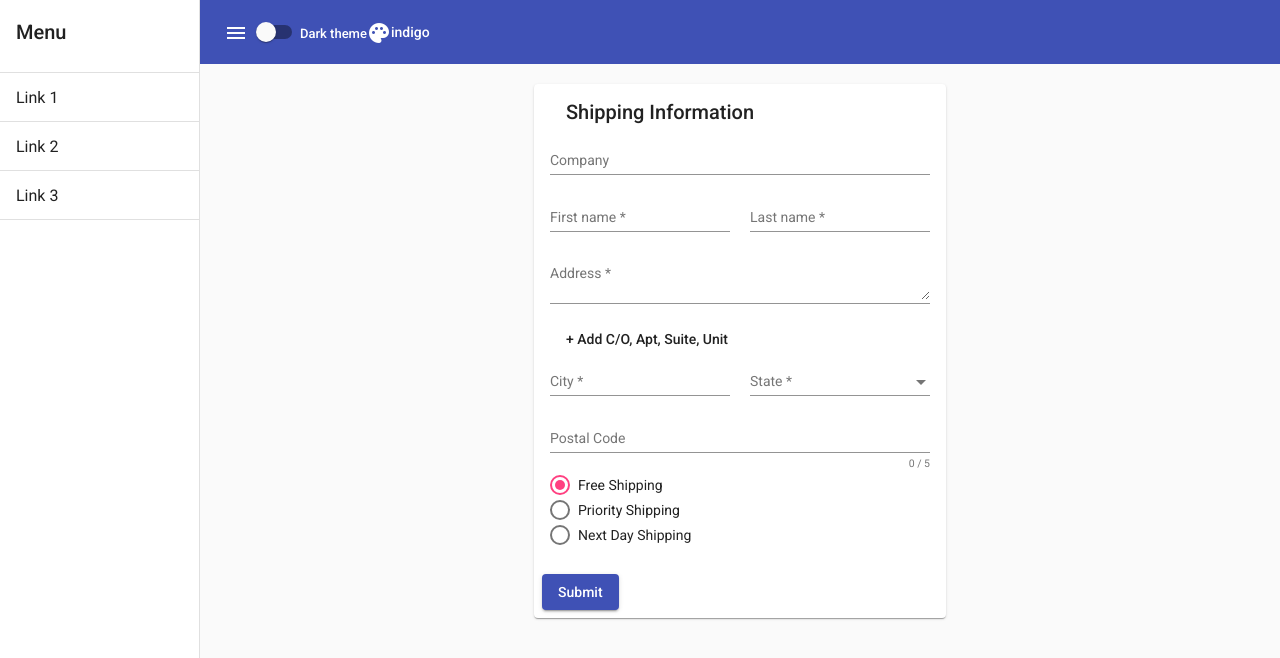
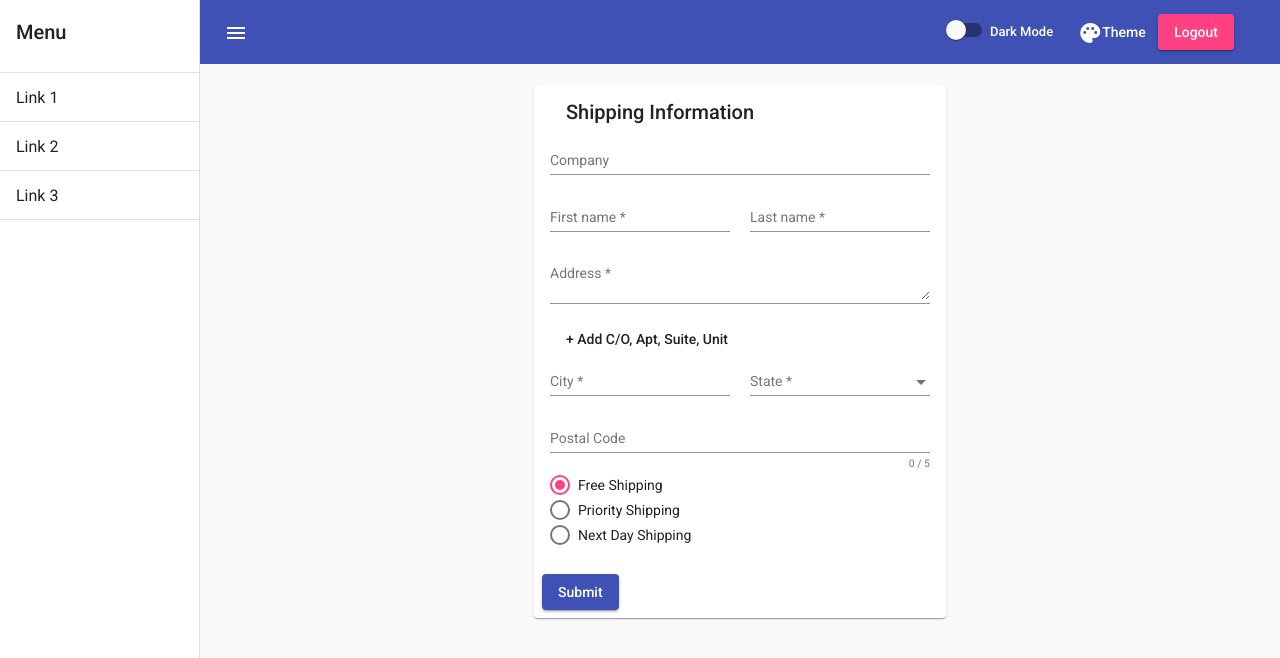
Before and after one commit to Kushalbaldev/material-demo, an Angular app: page /main-view in a window 1280 px wide. Shown: the top 658 px of the page. Built offline with nearby package versions, Linux system fonts and the light colour scheme.

Commit message:
added router link for logout

```diff
--- a/src/app/matnavigation/matnavigation.component.html
+++ b/src/app/matnavigation/matnavigation.component.html
@@ -1,6 +1,5 @@
 <mat-sidenav-container class="sidenav-container">
-  <mat-sidenav #drawer class="sidenav" fixedInViewport [attr.role]="(isHandset$ | async) ? 'dialog' : 'navigation'"
-    [mode]="(isHandset$ | async)? 'over':'side'" [opened]="(isHandset$ | async) === false">
+    <mat-sidenav #drawer class="sidenav" fixedInViewport [attr.role]="(isHandset$ | async) ? 'dialog' : 'navigation'" [mode]="(isHandset$ | async)? 'over':'side'" [opened]="(isHandset$ | async) === false">
         <mat-toolbar>Menu</mat-toolbar>
         <mat-nav-list>
             <mat-divider></mat-divider>
@@ -17,25 +16,26 @@
             <button type="button" aria-label="Toggle sidenav" mat-icon-button (click)="drawer.toggle()">
         <mat-icon aria-label="Side nav toggle icon">menu</mat-icon>
       </button>
-      <!-- <span class="example-spacer"></span> -->
-      <mat-slide-toggle (change)="onDarkModeSwitched($event)">
-        <span style="font-size: small;">Dark theme</span>
+            <span class="example-spacer">
+        <mat-slide-toggle style="padding-right: 95px;" (change)="onDarkModeSwitched($event)">
+          <span style="font-size: small;">Dark Mode</span>
             </mat-slide-toggle>
             <mat-menu #palleteMenu="matMenu">
                 <mat-card style="display: contents">
                     <mat-card-content>
                         <mat-radio-group [(ngModel)]="this.themos" (change)="themeChanged()" class="example-radio-group">
-              <mat-radio-button class="example-radio-button" *ngFor="let theme of matThemes; let i=index" [value]="theme"
-                checked="mat-indigo-theme">
+                            <mat-radio-button class="example-radio-button" *ngFor="let theme of matThemes; let i=index" [value]="theme" checked="mat-indigo-theme">
                                 {{theme.name}}
                             </mat-radio-button>
                         </mat-radio-group>
                     </mat-card-content>
                 </mat-card>
             </mat-menu>
-      <button  mat-icon-button [matMenuTriggerFor]="palleteMenu">
-        <mat-icon>palette</mat-icon>{{themos.name}}
+            <button style="right: 70px;" mat-icon-button [matMenuTriggerFor]="palleteMenu">
+          <mat-icon>palette</mat-icon>Theme
         </button>
+            <button style="right: 30px;" (click)="logout()" mat-raised-button color="accent">Logout</button>
+            </span>
         </mat-toolbar>
         <app-address-form>
 
--- a/src/app/matnavigation/matnavigation.component.scss
+++ b/src/app/matnavigation/matnavigation.component.scss
@@ -18,6 +18,11 @@
     margin: 15px 0;
 }
 
+.example-spacer {
+    flex: 1 1 auto;
+    text-align: right;
+}
+
 .mat-radio-button {
     margin: 5px;
     font-weight: 300 !important;
--- a/src/app/matnavigation/matnavigation.component.ts
+++ b/src/app/matnavigation/matnavigation.component.ts
@@ -5,6 +5,7 @@ import { map, shareReplay } from 'rxjs/operators';
 import { MatSlideToggleChange } from '@angular/material/slide-toggle';
 import { MatTheme } from '../models/theme';
 import { ThemeService } from '../theme.service';
+import { Router } from '@angular/router';
 
 @Component({
   selector: 'app-matnavigation',
@@ -28,7 +29,7 @@ export class MatnavigationComponent implements OnInit {
       shareReplay()
     );
 
-  constructor(private breakpointObserver: BreakpointObserver, private _themeService: ThemeService) {
+  constructor(private breakpointObserver: BreakpointObserver, private _themeService: ThemeService,private router:Router) {
     this.matThemes = this._themeService.getMatThemes();
   }
 
@@ -52,4 +53,8 @@ export class MatnavigationComponent implements OnInit {
       this._themeService.themechangerSubject.next(this.themos.theme);
     }
   }
+
+  logout(){
+    this.router.navigate([""])
+  }
 }
```
Also changed, not shown: src/app/material/material.module.ts (added, +12 -0 lines). Lines whose indentation alone changed are shown as unchanged.
